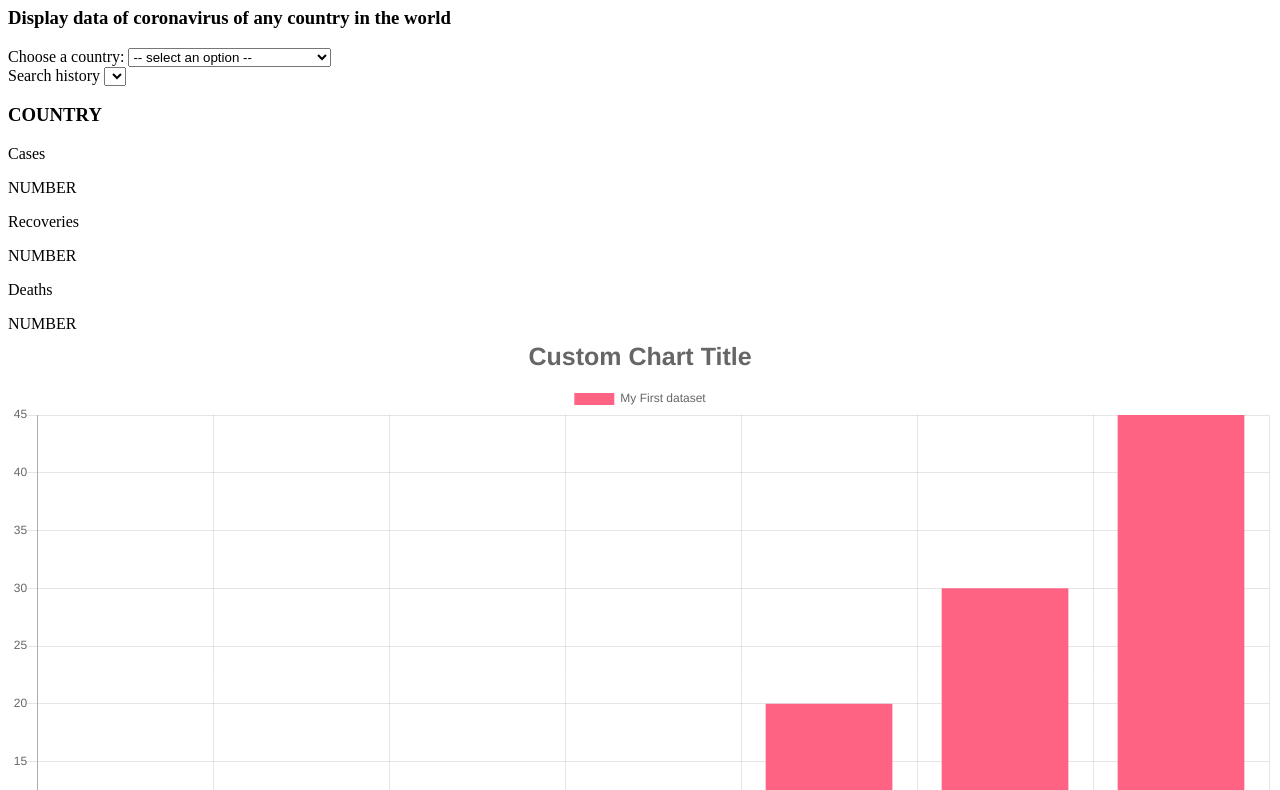
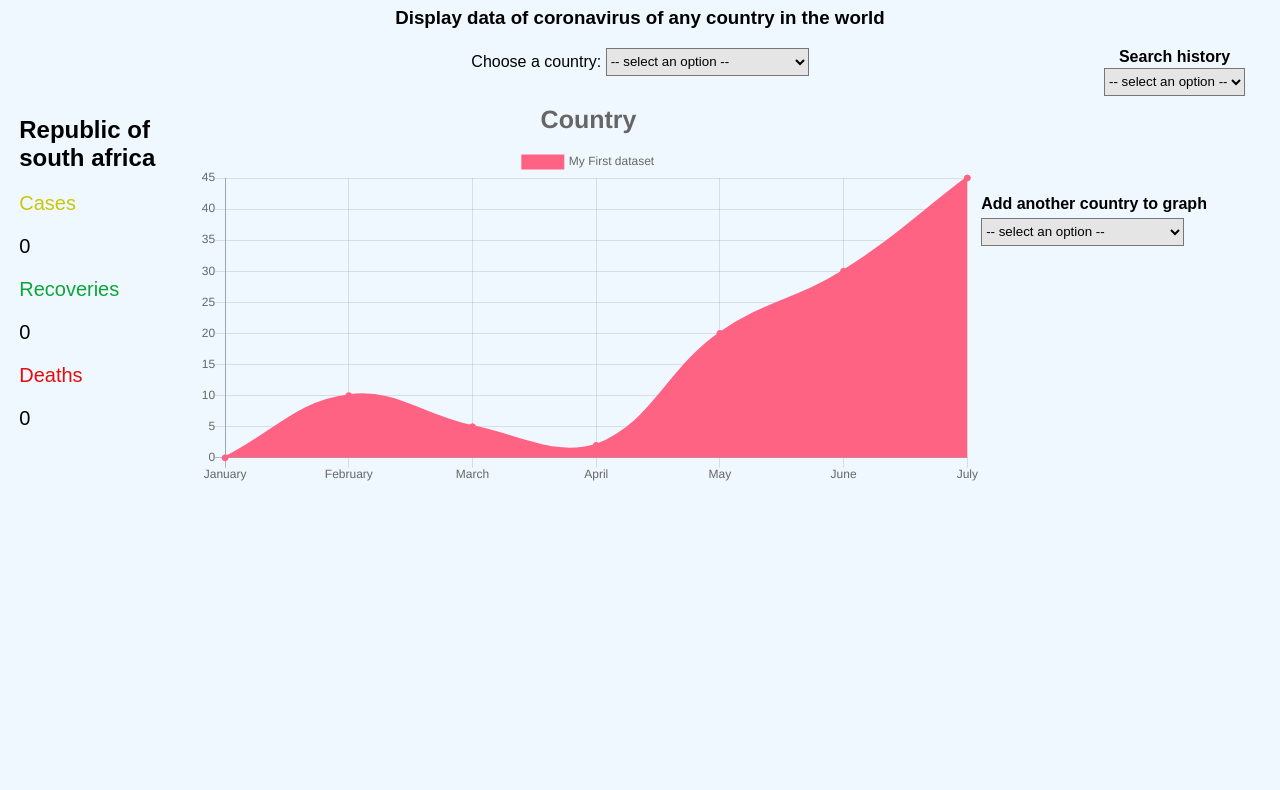
Before and after one commit to Mustafa-Abdishakur/covid-tracker, a plain HTML site: page index.html in a window 1280 px wide. Shown: the part 73-863 px from the top of the page. After the commit the page ends 800 px from the top, so only its background shows below. Drawn offline with nearby package versions, Linux system fonts and the light colour scheme.

Commit message:
added style

```diff
--- a/index.html
+++ b/index.html
@@ -5,9 +5,12 @@
     <meta name="viewport" content="width=device-width, initial-scale=1.0">
     <title>COVID-19 tracker</title>
     <script src="https://cdn.jsdelivr.net/npm/chart.js@2.8.0"></script>
+    <link rel="stylesheet" href="style.css">
 
 </head>
 <body>
+    <!-- Particles background
+    <div id="particles-js"></div>-->
     <main>
         <header>
             <h1>COVID-19 Tracker</h1>
@@ -269,24 +272,24 @@
             <div class="label-2">
                 <label for="history">Search history</label>
                 <select name="history" id="search-histor">
-                    <option></option>
+                    <option disabled selected value> -- select an option -- </option>
                 </select>
             </div>
         </div>
         <div class="container-2">
             <div class="left-container">
-                <h3>COUNTRY</h3>
+                <h2>Republic of south africa</h2>
                 <div class="data-container cases">
                     <p>Cases</p>
-                    <span>NUMBER</span>
+                    <span>0</span>
                 </div>
                 <div class="data-container recoveries">
                     <p>Recoveries</p>
-                    <span>NUMBER</span>
+                    <span>0</span>
                 </div>
                 <div class="data-container deaths">
                     <p>Deaths</p>
-                    <span>NUMBER</span>
+                    <span>0</span>
                 </div>
             </div>
             <div class="middle-container">
@@ -547,6 +550,10 @@
         </div>
 
     </main>
-<script src="index.js"></script>
+
+    <!--particles js fil-->
+    <script src="js/particles.min.js"></script>
+    <script src="js/app.js"></script>
+<script src="js/chart.js"></script>
 </body>
 </html>
--- /dev/null
+++ b/js/app.js
@@ -0,0 +1,133 @@
+/* -----------------------------------------------
+/* How to use? : Check the GitHub README
+/* ----------------------------------------------- */
+
+/* To load a config file (particles.json) you need to host this demo (MAMP/WAMP/local)... */
+/*
+particlesJS.load('particles-js', 'particles.json', function() {
+  console.log('particles.js loaded - callback');
+});
+*/
+
+/* Otherwise just put the config content (json): */
+
+particlesJS('particles-js',
+
+  {
+    "particles": {
+      "number": {
+        "value": 80,
+        "density": {
+          "enable": true,
+          "value_area": 800
+        }
+      },
+      "color": {
+        "value": "#ffffff"
+      },
+      "shape": {
+        "type": "circle",
+        "stroke": {
+          "width": 0,
+          "color": "#000000"
+        },
+        "polygon": {
+          "nb_sides": 5
+        },
+        "image": {
+          "src": "img/github.svg",
+          "width": 100,
+          "height": 100
+        }
+      },
+      "opacity": {
+        "value": 0.5,
+        "random": false,
+        "anim": {
+          "enable": false,
+          "speed": 1,
+          "opacity_min": 0.1,
+          "sync": false
+        }
+      },
+      "size": {
+        "value": 5,
+        "random": true,
+        "anim": {
+          "enable": false,
+          "speed": 40,
+          "size_min": 0.1,
+          "sync": false
+        }
+      },
+      "line_linked": {
+        "enable": true,
+        "distance": 150,
+        "color": "#ffffff",
+        "opacity": 0.4,
+        "width": 1
+      },
+      "move": {
+        "enable": true,
+        "speed": 3.2,
+        "direction": "none",
+        "random": false,
+        "straight": false,
+        "out_mode": "out",
+        "attract": {
+          "enable": false,
+          "rotateX": 600,
+          "rotateY": 1200
+        }
+      }
+    },
+    "interactivity": {
+      "detect_on": "canvas",
+      "events": {
+        "onhover": {
+          "enable": false,
+          "mode": "repulse"
+        },
+        "onclick": {
+          "enable": true,
+          "mode": "push"
+        },
+        "resize": true
+      },
+      "modes": {
+        "grab": {
+          "distance": 400,
+          "line_linked": {
+            "opacity": 1
+          }
+        },
+        "bubble": {
+          "distance": 400,
+          "size": 40,
+          "duration": 2,
+          "opacity": 8,
+          "speed": 3
+        },
+        "repulse": {
+          "distance": 200
+        },
+        "push": {
+          "particles_nb": 4
+        },
+        "remove": {
+          "particles_nb": 2
+        }
+      }
+    },
+    "retina_detect": true,
+    "config_demo": {
+      "hide_card": false,
+      "background_color": "#b61924",
+      "background_image": "",
+      "background_position": "50% 50%",
+      "background_repeat": "no-repeat",
+      "background_size": "cover"
+    }
+  }
+
+);
--- a/index.js
+++ b/js/chart.js
@@ -1,7 +1,7 @@
 var ctx = document.getElementById('myChart').getContext('2d');
 var chart = new Chart(ctx, {
     // The type of chart we want to create
-    type: 'bar',
+    type: 'line',
 
     // The data for our dataset
     data: {
@@ -25,7 +25,7 @@ var chart = new Chart(ctx, {
         },
         title: {
             display: true,
-            text: 'Custom Chart Title',
+            text: 'Country',
             fontSize: 25
         }
     }
--- /dev/null
+++ b/style.css
@@ -0,0 +1,67 @@
+*{
+    box-sizing: border-box;
+}
+body{
+    margin:0;
+    padding:0;
+    font-family:Arial, Helvetica, sans-serif;
+    background-color: aliceblue;
+
+}
+header{
+    text-align:center;
+}
+.container-1{
+    display:flex;
+    justify-content: center;
+}
+.label-2{
+    position: absolute;
+    right:35px;
+    display:flex;
+    flex-direction: column;
+    text-align: center;
+}
+.label-2 label{
+    font-weight:bold;
+    margin-bottom:2px;
+}
+.container-2{
+    margin:auto;
+    display:flex;
+    margin-top:20px;
+    justify-content:space-between;
+    width:97%;
+}
+.middle-container{
+    width:98%;
+}
+.right-container{
+    margin-top:8%;
+}
+.right-container label{
+    font-weight:bold;
+}
+.right-container select{
+    margin-top:5px;
+}
+
+.data-container p{
+    font-size:20px;
+}
+.data-container span{
+    font-size:20px;
+}
+.cases p{
+    color:rgb(199, 199, 11);
+}
+.recoveries p{
+    color:rgb(13, 165, 59);
+}
+.deaths p{
+    color:rgb(228, 13, 13);
+}
+select{
+    background-color:#e6e5e5;
+    min-height:28px;
+}
```
Also changed, not shown: js/particles.min.js (added).
